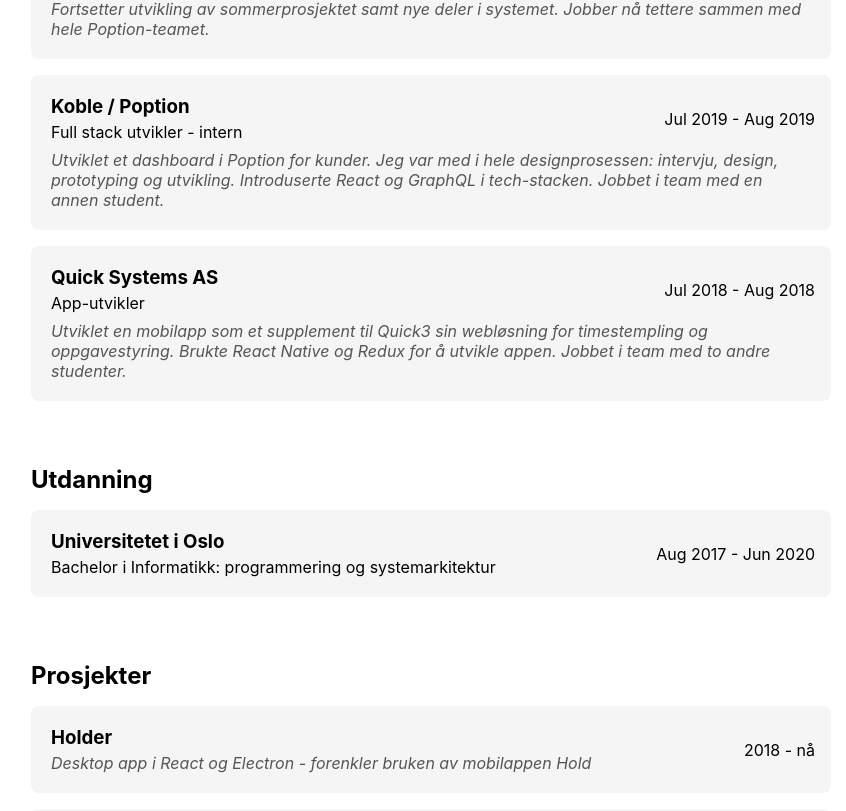
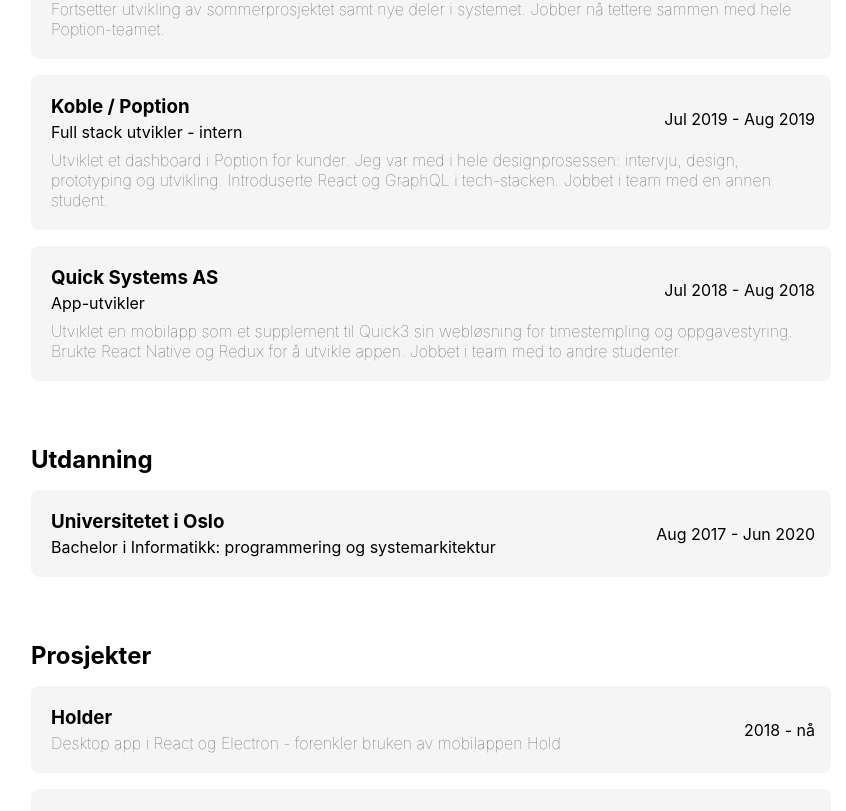
Before and after one commit to fshauge/homepage, a React (Create React App) app: page /profile in a window 1280 px wide. Shown: the part 347-1158 px from the top of the page, without its empty margins (209-1055 px from the left). Built offline with nearby package versions, Linux system fonts and the light colour scheme.

Commit message:
Use lighter font rather than italic

```diff
--- a/src/components/Project.tsx
+++ b/src/components/Project.tsx
@@ -18,9 +18,7 @@
           <div className="row align-items-center">
             <div className="col">
               <h3 className="m-1">{name}</h3>
-              <h4 className="m-1 text-faded font-weight-normal font-italic">
-                {summary}
-              </h4>
+              <h4 className="m-1 text-faded font-weight-lighter">{summary}</h4>
             </div>
           </div>
         </div>
--- a/src/components/WorkExperience.tsx
+++ b/src/components/WorkExperience.tsx
@@ -40,7 +40,7 @@
     {description && (
       <div className="row">
         <div className="col">
-          <p className="m-1 text-faded font-italic">{description}</p>
+          <p className="m-1 text-faded font-weight-lighter">{description}</p>
         </div>
       </div>
     )}
--- a/src/scss/text.scss
+++ b/src/scss/text.scss
@@ -14,6 +14,10 @@
   text-align: end;
 }
 
+.font-weight-lighter {
+  font-weight: lighter;
+}
+
 .font-weight-normal {
   font-weight: normal;
 }
@@ -21,7 +25,3 @@
 .font-weight-bold {
   font-weight: normal;
 }
-
-.font-italic {
-  font-style: italic;
-}
```
